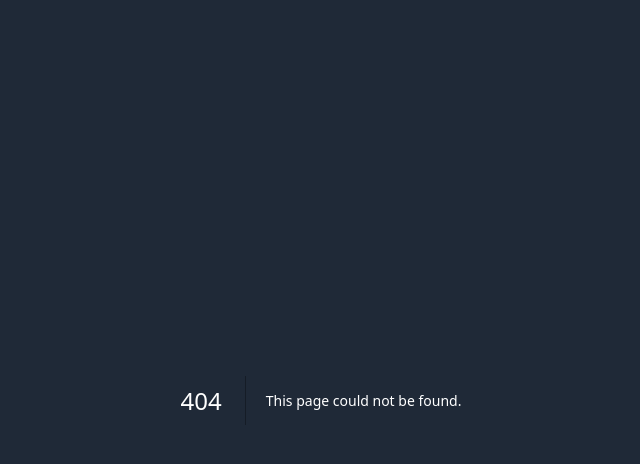
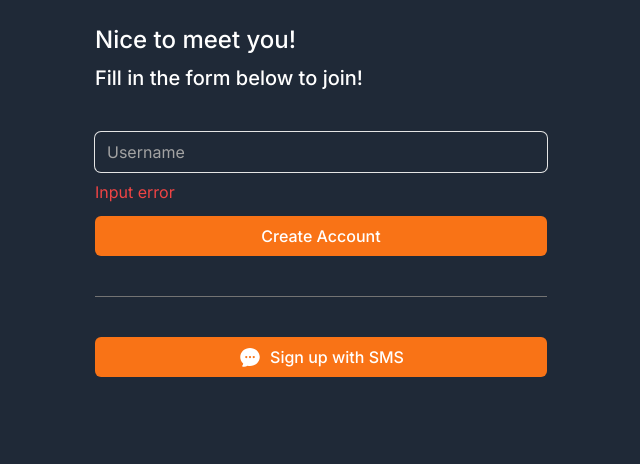
Before and after one commit to bestgoogoo/clone-carrot, a Next.js app: page /create-account in a window 1280 px wide. Before the commit this address had no page. Shown: the top 464 px of the page, without its empty margins (319-959 px from the left). Built offline with nearby package versions, Linux system fonts and the light colour scheme.

Commit message:
Create-Account screen page

```diff
--- /dev/null
+++ b/app/create-account/page.tsx
@@ -0,0 +1,36 @@
+import { ChatBubbleOvalLeftEllipsisIcon } from "@heroicons/react/24/solid";
+import Link from "next/link";
+
+export default function CreateAccount() {
+  return (
+    <div className="flex flex-col gap-10">
+      <div className="flex flex-col gap-2">
+        <h2>Nice to meet you!</h2>
+        <h3>Fill in the form below to join!</h3>
+      </div>
+      <form className="flex flex-col gap-3">
+        <div className="flex flex-col gap-2">
+          <input
+            className="bg-transparent rounded-md w-full h-10 ring-1 focus:ring-2 border-none ring-neutral-200 focus:ring-orange-400 placeholder:text-neutral-400"
+            type="text"
+            placeholder="Username"
+          />
+          <span className="text-red-500">Input error</span>
+        </div>
+        <button className="primary-btn h-10">Create Account</button>
+      </form>
+      <div className="w-full h-px bg-neutral-500" />
+      <div>
+        <Link
+          className="primary-btn flex items-center justify-center gap-2 h-10"
+          href="/sms"
+        >
+          <span>
+            <ChatBubbleOvalLeftEllipsisIcon className="size-6" />
+          </span>
+          <span>Sign up with SMS</span>
+        </Link>
+      </div>
+    </div>
+  );
+}
--- a/app/globals.css
+++ b/app/globals.css
@@ -6,4 +6,19 @@
   a {
     @apply text-orange-500;
   }
+  h1 {
+    @apply text-4xl font-medium;
+  }
+  h2 {
+    @apply text-2xl font-medium;
+  }
+  h3 {
+    @apply text-xl font-medium;
+  }
 }
+
+@layer components {
+  .primary-btn {
+    @apply w-full bg-orange-500 text-white text-center font-medium rounded-md hover:bg-orange-400 transition-colors;
+  }
+}
--- a/app/layout.tsx
+++ b/app/layout.tsx
@@ -17,7 +17,7 @@
   return (
     <html lang="en">
       <body
-        className={`${inter.className} bg-gray-800 text-white max-w-[500px] mx-auto`}
+        className={`${inter.className} p-6 bg-gray-800 text-white max-w-[500px] mx-auto`}
       >
         {children}
       </body>
--- a/app/page.tsx
+++ b/app/page.tsx
@@ -2,17 +2,14 @@
 
 export default function Home() {
   return (
-    <div className="flex flex-col items-center justify-between min-h-screen p-10">
-      <div className="my-auto flex flex-col items-center gap-2 *:font-medium">
+    <div className="flex flex-col items-center justify-between min-h-[94vh]">
+      <div className="my-auto flex flex-col items-center gap-2 ">
         <span className="text-9xl">🥕</span>
-        <h1 className="text-4xl">당근</h1>
-        <h2 className="text-2xl">당근 마켓에 어서오세요!</h2>
+        <h1>당근</h1>
+        <h2>당근 마켓에 어서오세요!</h2>
       </div>
       <div className="flex flex-col items-center gap-2 w-full">
-        <Link
-          className="w-full bg-orange-500 text-white text-center text-lg font-medium py-2.5 rounded-md hover:bg-orange-400 transition-colors"
-          href="/create-account"
-        >
+        <Link className="primary-btn py-2.5 text-lg" href="/create-account">
           시작하기
         </Link>
         <div className="flex gap-2">
--- a/package.json
+++ b/package.json
@@ -9,6 +9,7 @@
     "lint": "next lint"
   },
   "dependencies": {
+    "@heroicons/react": "^2.1.3",
     "@tailwindcss/forms": "^0.5.7",
     "next": "14.1.4",
     "react": "^18",
```
Also changed, not shown: 1 other file (tests, documents, lock files or other folders).
